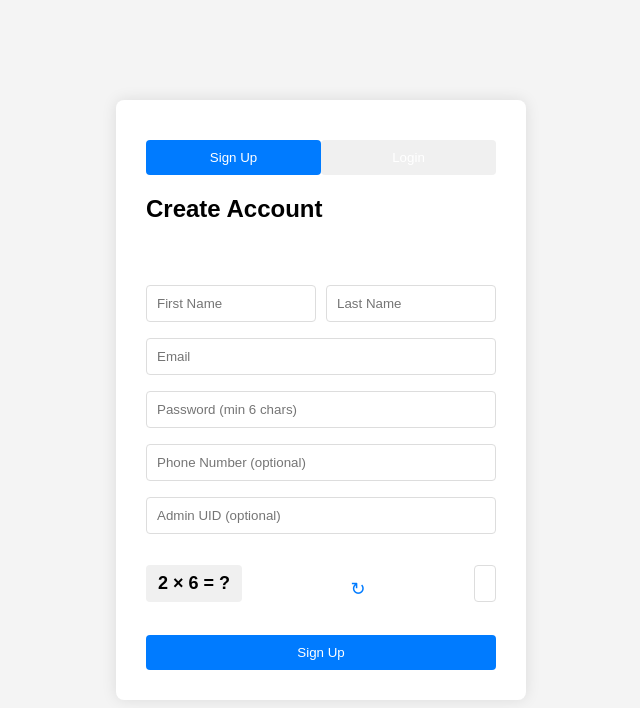
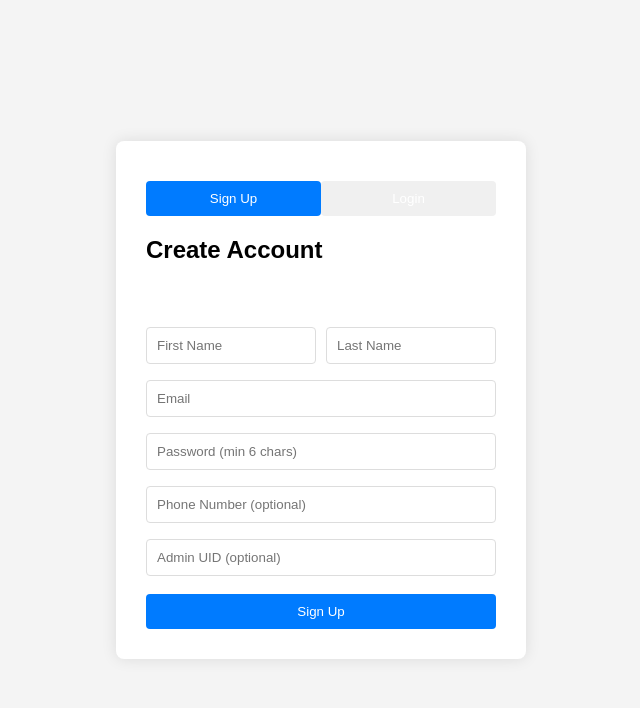
Before and after one commit to AfricanFuture/SAFE, a plain HTML site: page index.html in a window 1280 px wide. Shown: the whole page, without its empty margins (319-959 px from the left). Drawn offline with Linux system fonts and the light colour scheme; no server answers.

Commit message:
Update index.html

```diff
--- a/index.html
+++ b/index.html
@@ -1,7 +1,7 @@
 <!DOCTYPE html>
 <html>
 <head>
-    <title>Signup/Login - SAFE</title>
+    <title>Signup/Login - VideoCall</title>
     <style>
         body {
             font-family: Arial, sans-serif;
@@ -84,31 +84,6 @@
         .name-fields input {
             width: 100%;
         }
-        .captcha-container {
-            display: flex;
-            align-items: center;
-            margin: 15px 0;
-            gap: 10px;
-        }
-        .captcha-challenge {
-            font-size: 18px;
-            font-weight: bold;
-            padding: 8px;
-            background: #f0f0f0;
-            border-radius: 4px;
-            min-width: 80px;
-            text-align: center;
-        }
-        #captcha-input {
-            flex: 1;
-        }
-        .refresh-captcha {
-            background: none;
-            border: none;
-            color: #007bff;
-            cursor: pointer;
-            font-size: 18px;
-        }
         /* Loading Dialog Styles */
         .loading-dialog {
             display: none;
@@ -174,12 +149,6 @@
             <input type="text" id="phone" placeholder="Phone Number (optional)">
             <input type="text" id="admin-uid" placeholder="Admin UID (optional)">
 
-            <div class="captcha-container">
-                <div class="captcha-challenge" id="captcha-challenge"></div>
-                <button type="button" class="refresh-captcha" onclick="generateCaptcha()" title="Refresh CAPTCHA">↻</button>
-                <input type="text" id="captcha-input" placeholder="Enter the answer" required>
-            </div>
-
             <button onclick="signUp()">Sign Up</button>
         </div>
 
@@ -213,30 +182,6 @@
         const auth = firebase.auth();
         const rdb = firebase.database();
         const db = firebase.firestore();
-
-        // CAPTCHA variables
-        let captchaAnswer;
-
-        // Generate CAPTCHA challenge
-        function generateCaptcha() {
-            const num1 = Math.floor(Math.random() * 10) + 1;
-            const num2 = Math.floor(Math.random() * 10) + 1;
-            const operators = ['+', '-', '*'];
-            const operator = operators[Math.floor(Math.random() * operators.length)];
-
-            let challenge, answer;
-            switch(operator) {
-                case '+': answer = num1 + num2; challenge = `${num1} + ${num2} = ?`; break;
-                case '-': answer = num1 - num2; challenge = `${num1} - ${num2} = ?`; break;
-                case '*': answer = num1 * num2; challenge = `${num1} × ${num2} = ?`; break;
-            }
-
-            document.getElementById('captcha-challenge').textContent = challenge;
-            captchaAnswer = answer;
-        }
-
-        // Generate CAPTCHA on page load
-        generateCaptcha();
 
         // Tab switching
         function openTab(tabName) {
@@ -274,15 +219,6 @@
             const password = document.getElementById('signup-password').value;
             const phone = document.getElementById('phone').value;
             const adminUid = document.getElementById('admin-uid').value;
-            const userCaptchaInput = document.getElementById('captcha-input').value;
-
-            // Validate CAPTCHA
-            if (parseInt(userCaptchaInput) !== captchaAnswer) {
-                showMessage('CAPTCHA verification failed. Please try again.', 'error');
-                generateCaptcha();
-                document.getElementById('captcha-input').value = '';
-                return;
-            }
 
             showLoading();
 
@@ -340,8 +276,6 @@
                 showMessage(error.message, 'error');
             } finally {
                 hideLoading();
-                generateCaptcha();
-                document.getElementById('captcha-input').value = '';
             }
         }
 
@@ -386,7 +320,7 @@
 
         // Check auth state
         auth.onAuthStateChanged((user) => {
-            if (user || user.emailVerified) {
+            if (user && user.emailVerified) {
                 window.location.href = 'home.html';
             }
         });
```
